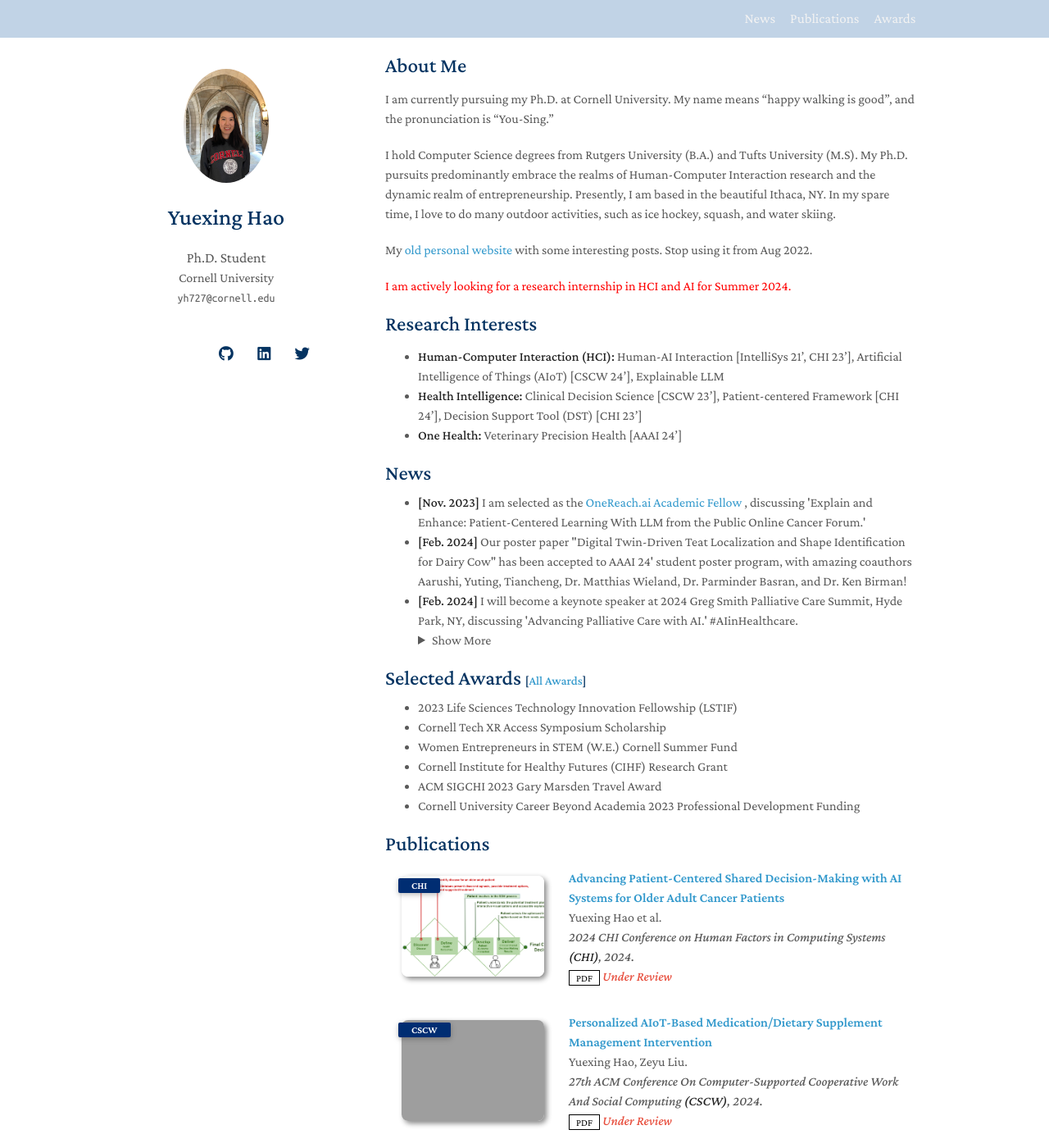
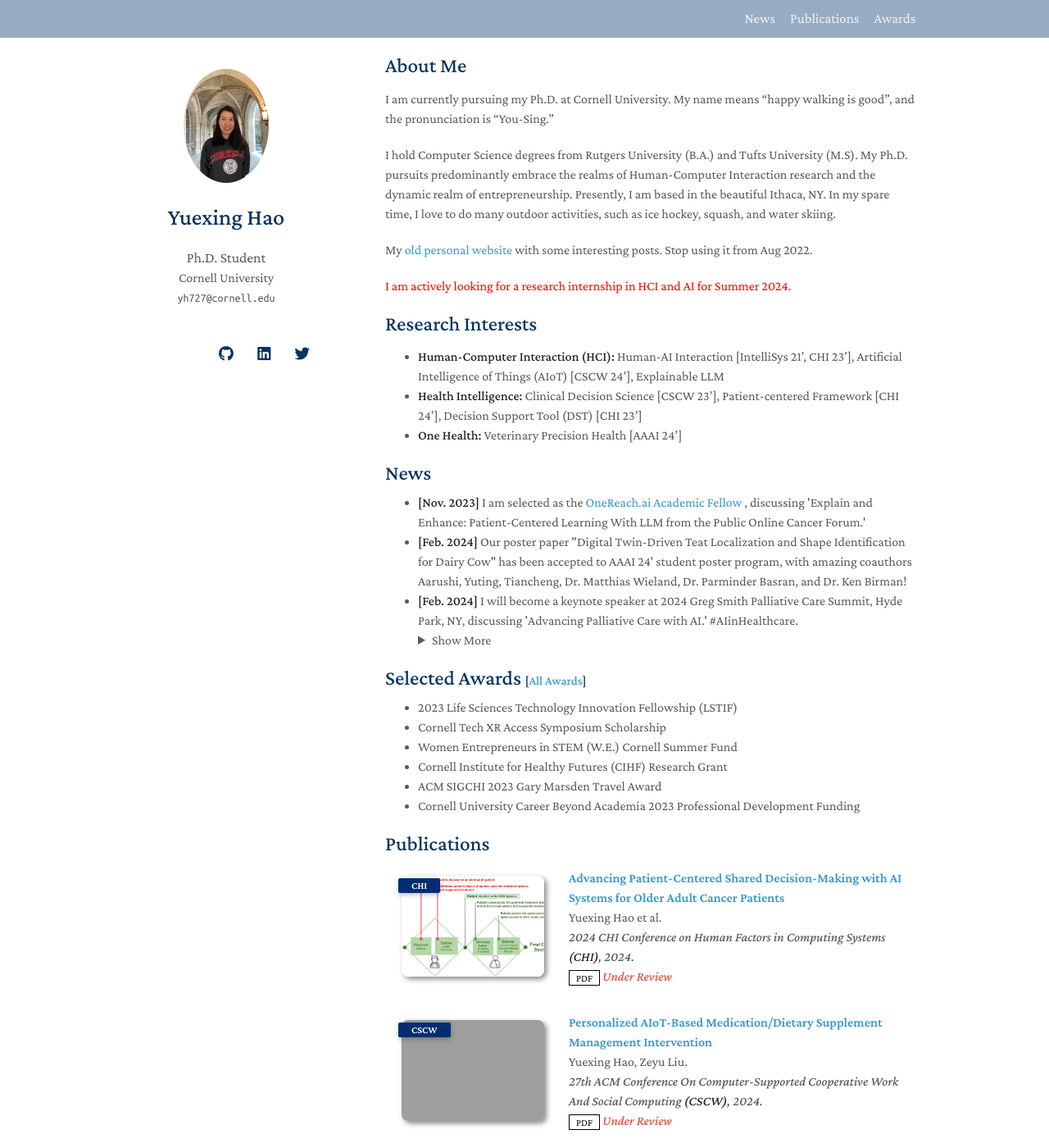
Before and after one commit to YuexingHao/Yuexing-Hao, a Jekyll site: the page built from index.md, in a window 1280 px wide and 1400 px high. Shown: the whole window at 82% size. Built offline with Jekyll 4.4.1, drawn with Linux system fonts in a browser that asks for light colours; nearby versions of some CDN libraries; a style sheet for code colours, icons or effects is not loaded; our own code applies the rules of GitHub Pages for plain Markdown files; grey boxes are pictures that could not be loaded.

Commit message:
Update nav.css

```diff
--- a/assets/css/nav.css
+++ b/assets/css/nav.css
@@ -1,6 +1,6 @@
 /* Add a black background color to the top navigation */
 .topnav {
-    background-color: #c1d3e6;
+    background-color: #97adc4;
     overflow: hidden;
 	position:fixed;
 	z-index:999;
```
